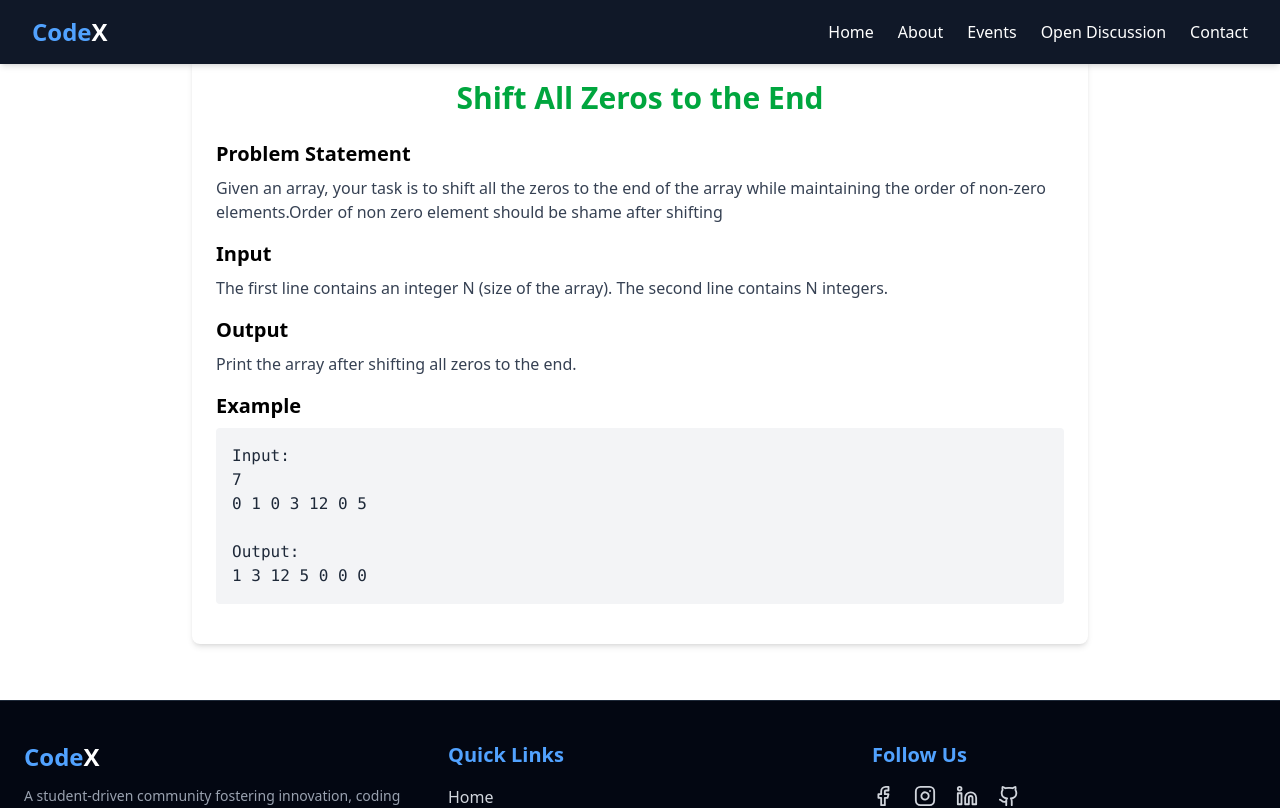
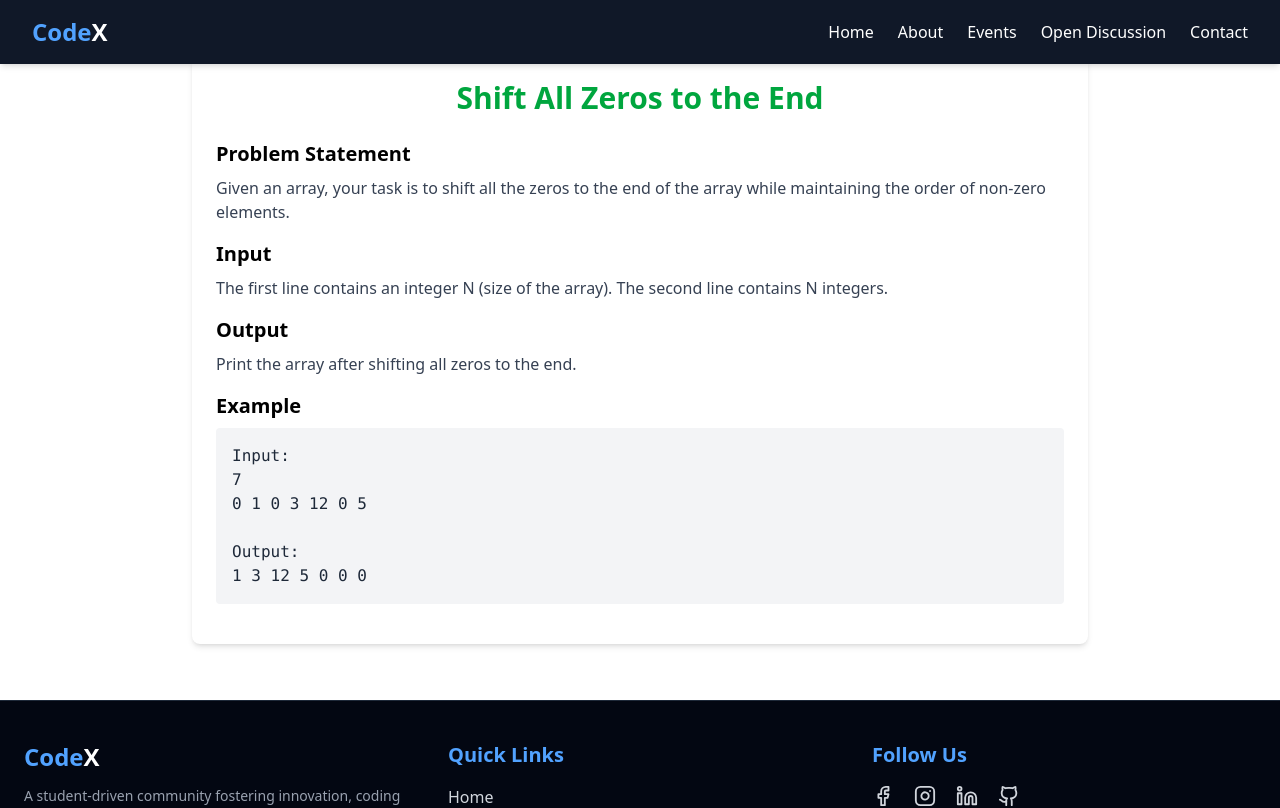
Before and after one commit to maheshkhatri2058/CodingClub, a React (Vite) app in the folder FrontEnd/: page /discussion in a window 1280 px wide. Shown: the top 808 px of the page. Built offline with nearby package versions, Linux system fonts and the light colour scheme.

Commit message:
new files are updated

```diff
--- a/FrontEnd/src/Components/Navbar.jsx
+++ b/FrontEnd/src/Components/Navbar.jsx
@@ -23,7 +23,8 @@ const Navbar = () => {
 
           {/* Desktop Menu */}
           <div className="hidden md:flex space-x-6">
-            <HashLink smooth to="/#home" className="hover:text-blue-400 transition">
+            <HashLink smooth to="/#home
+            " className="hover:text-blue-400 transition">
               Home
             </HashLink>
             <HashLink smooth to="/#about" className="hover:text-blue-400 transition">
--- a/FrontEnd/src/Pages/Discussion.jsx
+++ b/FrontEnd/src/Pages/Discussion.jsx
@@ -8,7 +8,7 @@ const Discussion = () => {
       <div className='py-6'>
       <ProblemCard
       title="Shift All Zeros to the End"
-      description="Given an array, your task is to shift all the zeros to the end of the array while maintaining the order of non-zero elements.Order of non zero element should be shame after shifting"
+      description="Given an array, your task is to shift all the zeros to the end of the array while maintaining the order of non-zero elements."
       input="The first line contains an integer N (size of the array). The second line contains N integers."
       output="Print the array after shifting all zeros to the end."
       example={`Input:
```
